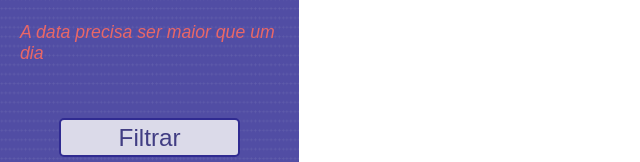
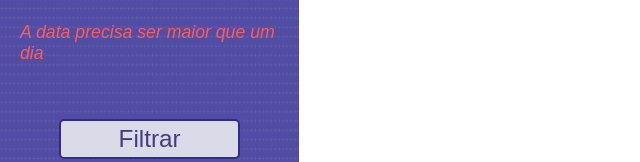
Before and after one commit to Joaopga/CriptoDashboard, a website with bundled scripts: page index.html in a window 1280 px wide. Both pictures are taken after a click on the button "Filtrar". Shown: the part 441-603 px from the top of the page, 0-640 px from the left. Built offline with nearby package versions, Linux system fonts and the light colour scheme.

Commit message:
Refinamento Regra e Exibição de Erros

```diff
--- a/index.html
+++ b/index.html
@@ -52,8 +52,6 @@
           </div>
         </div>
 
-        <div id="errMsg" class="hidden">A data precisa ser maior que um dia</div>
-
         <div class="buttonsArea">
           <div class="btn-filter">
             <button id="filter">Filtrar</button>
--- a/js/main.js
+++ b/js/main.js
@@ -5,14 +5,30 @@ const input = document.getElementById("input");
 const coinInput = document.getElementById("coinInput");
 let coin;
 
-function dateErr(action) {
-  let errMsg = document.getElementById("errMsg");
+function dateErr(errCod) {
+  let formRow = document.querySelector(".form-row");
+  let errMsg = document.createElement("div");
+  let errMsgDiv = document.querySelector("#errMsg");
+  let errTxt = "";
+  errMsg.id = "errMsg";
 
-  if (action === "add") {
-    errMsg.classList.remove("hidden");
-  } else {
-    errMsg.classList.add("hidden");
+  if (errCod != "remErr" && !document.querySelector("#errMsg")) {
+    switch (errCod) {
+      case 0:
+        errTxt = "Deve ser escolhida ao menos 1 moeda";
+        break;
+
+      case 1:
+        errTxt = "A data precisa ser maior que um dia";
+        break;
     }
+
+    errMsg.innerHTML = errTxt;
+    formRow.insertAdjacentElement("afterend", errMsg);
+
+    return;
+  }
+  if ((errMsgDiv != null) & (errCod === "remErr")) errMsgDiv.remove();
 }
 
 input.addEventListener("keydown", (e) => {
@@ -57,11 +73,12 @@ filter.addEventListener("click", (e) => {
   const dateValue = document.getElementById("dateInput").value;
   let dateCalc = dateValue;
 
-  // Valida se data eh maior que 1
-  if (dateCalc <= 1) {
-    dateErr("add");
+  // Valida se foi digitada pelo menos 1 moeda
+  if (coins.length < 1) {
+    dateErr(0);
   } else {
-    dateErr("remove");
+    dateErr("remErr");
+
     // Define data de acordo com o selecionado
     if (date == "week") {
       dateCalc *= 7;
@@ -71,7 +88,13 @@ filter.addEventListener("click", (e) => {
       dateCalc *= 30;
     }
 
-    // Solicitando infor da moeda de todas selecionadas
+    // Valida se data eh maior que 1
+    if (dateCalc <= 1) {
+      dateErr(1);
+    } else {
+      dateErr("remErr");
+
+      // Solicitando info de todas as moedas selecionadas
       let coinName = [];
       for (let i = 0; i < coins.length; i++) {
         let html = coins[i].innerHTML;
@@ -89,4 +112,5 @@ filter.addEventListener("click", (e) => {
         titles.classList.remove("hidden");
       });
     }
+  }
 });
--- a/main.css
+++ b/main.css
@@ -147,9 +147,9 @@ body {
 
   font-size: 0.8em;
   font-style: italic;
-  color: #e96767;
+  color: #ff5b5b;
 
-  margin-bottom: -11.9%;
+  margin-bottom: -11.39%;
 }
 
 /* ===== QUANTIDADE ===== */
```
Lines whose indentation alone changed are shown as unchanged.
